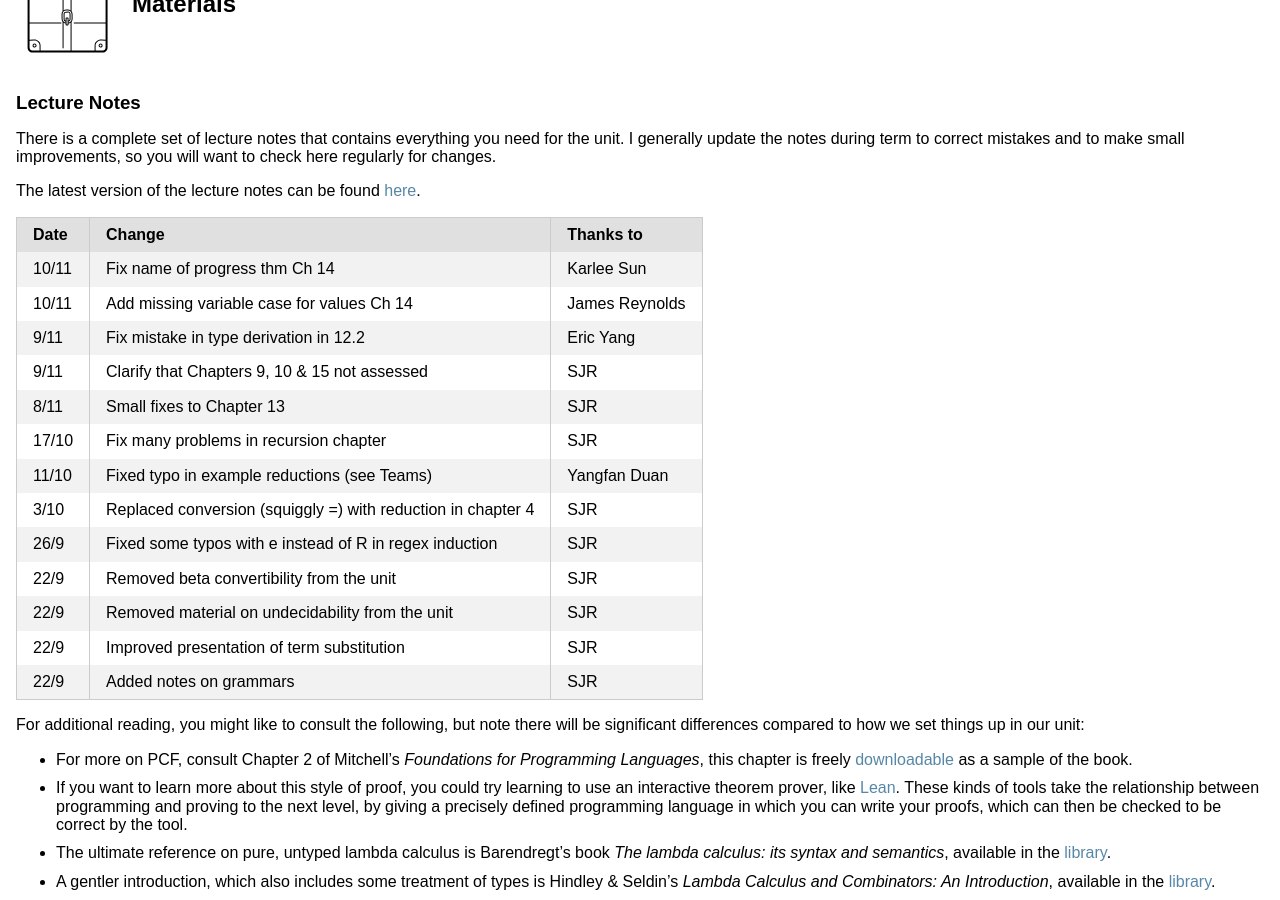
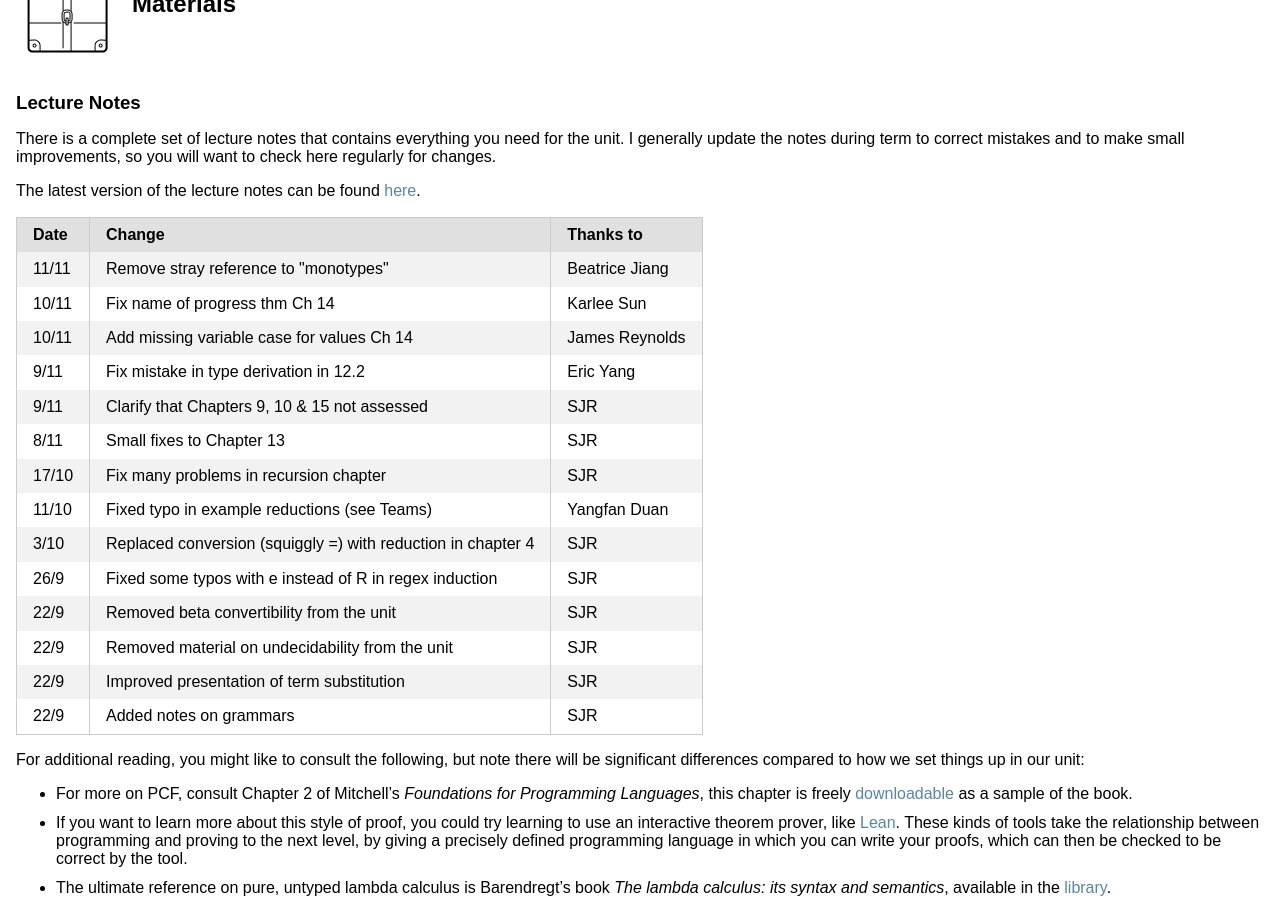
Before and after one commit to uob-coms30040/uob-coms30040.github.io, a Jekyll site: the page built from welcome.md, in a window 1280 px wide and 900 px high, scrolled down 679 px. Built offline with Jekyll 4.4.1, drawn with Linux system fonts in a browser that asks for light colours; nearby versions of some CDN libraries.

Commit message:
changelog

```diff
--- a/welcome.md
+++ b/welcome.md
@@ -43,6 +43,7 @@ Outside of lectures and classes, if you have any questions about the material, t
   </tr>
   </thead>
   <tbody>
+    <tr><td>11/11</td><td>Remove stray reference to "monotypes"</td><td>Beatrice Jiang</td></tr>
     <tr><td>10/11</td><td>Fix name of progress thm Ch 14</td><td>Karlee Sun</td></tr>
     <tr><td>10/11</td><td>Add missing variable case for values Ch 14</td><td>James Reynolds</td></tr>
     <tr><td>9/11</td><td>Fix mistake in type derivation in 12.2</td><td>Eric Yang</td></tr>
```
